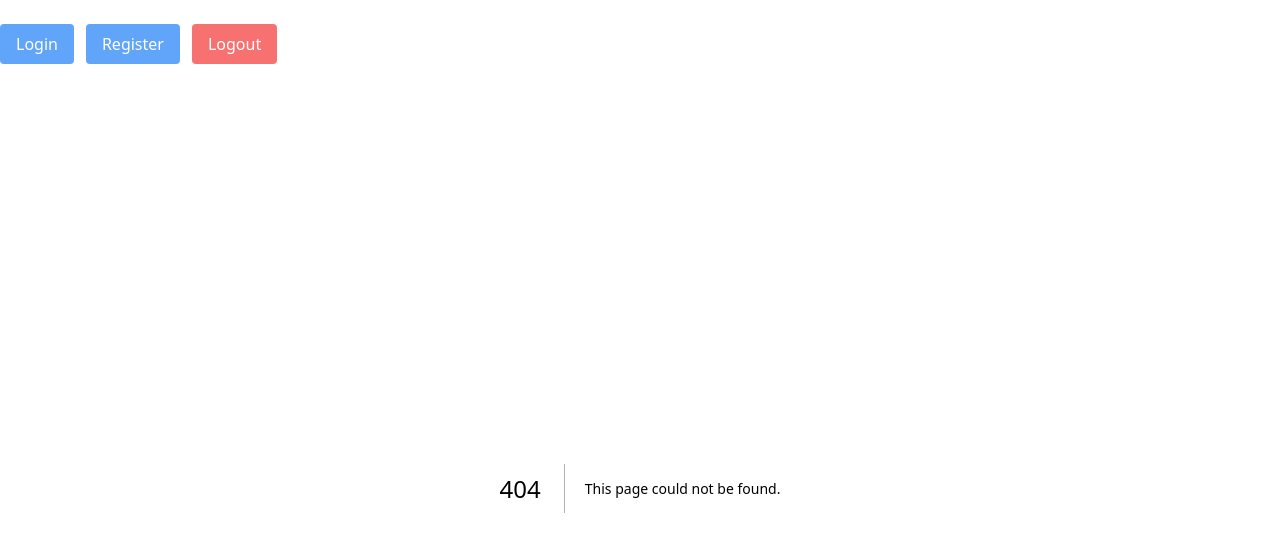
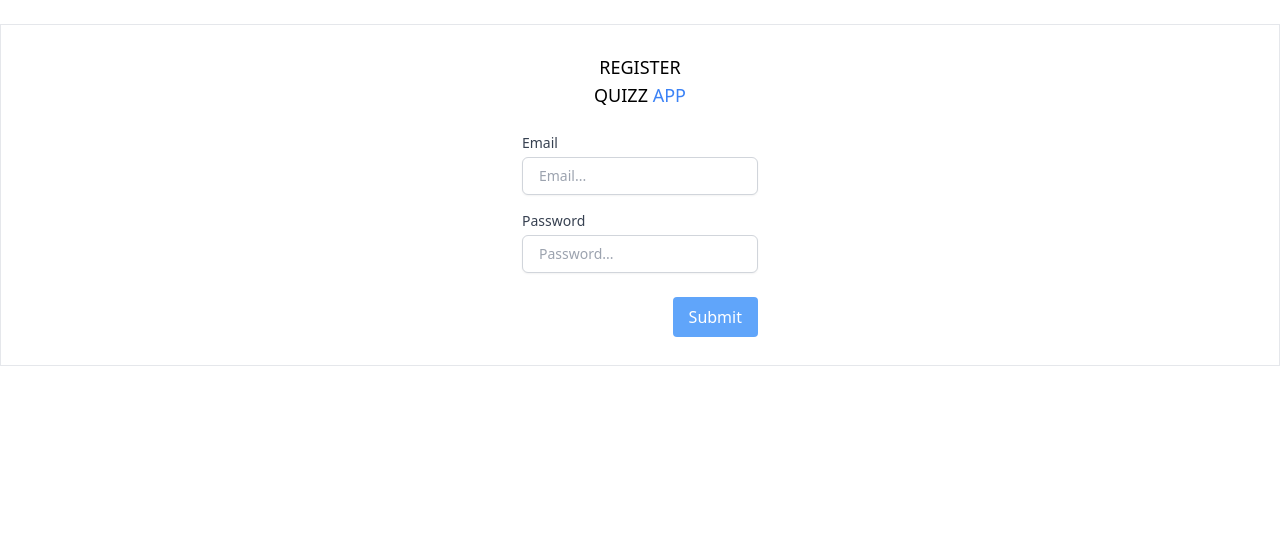
Before and after one commit to yeremiaChris/quizz-app-interview, a Next.js app: page /auth/register in a window 1280 px wide. Before the commit this address had no page. Shown: the top 552 px of the page. Built offline with nearby package versions, Linux system fonts and the light colour scheme.

Commit message:
integration firebase and redux

```diff
--- a/components/Layout.js
+++ b/components/Layout.js
@@ -1,11 +1,18 @@
+import { useRouter } from "next/router";
 import React from "react";
 import Button from "./form/Button";
-// import PopupError from "./PopupError";
+import { useSelector, useDispatch } from "react-redux";
+import PopupError from "./PopupError";
 
 export default function Layout({ children }) {
+  const router = useRouter();
+  const global = useSelector((state) => state.global);
+  const isError = global.error;
   return (
     <div className="mx-3 md:container md:mx-auto mt-6 flex justify-center items-center">
-      {/* <PopupError /> */}
+      {isError && <PopupError />}
+
+      {!router.pathname.includes("auth") ? (
         <div className="flex-1 flex flex-col gap-6 items-start">
           <div className="flex gap-3">
             <Button label="Login" />
@@ -14,6 +21,15 @@ export default function Layout({ children }) {
           </div>
           <main className="w-full">{children}</main>
         </div>
+      ) : (
+        <div className="border text-center flex-1 py-7 px-4">
+          <h1 className="uppercase text-lg font-medium">
+            {router.pathname.includes("login") ? "Login" : "Register"} <br /> quizz{" "}
+            <span className="text-blue-500"> app</span>
+          </h1>
+          <main className="w-full">{children}</main>
+        </div>
+      )}
     </div>
   );
 }
--- a/components/PopupError.js
+++ b/components/PopupError.js
@@ -1,12 +1,17 @@
 import React from "react";
+import Button from "./form/Button";
 
 function PopupError() {
   return (
     <>
       <div className="inset-0 fixed bg-black opacity-40"></div>
       <div className="absolute inset-0 flex items-center justify-center">
-        <div className="bg-white px-4 py-4 rounded">
+        <div className="bg-white px-4 py-4 rounded min-w-[400px]">
           <h2 className="text-2xl">An Error Occured !!</h2>
+          <p className="mt-1">Message</p>
+          <div className="mt-4 flex justify-end">
+            <Button label="Oke" />
+          </div>
         </div>
       </div>
     </>
--- a/components/QuestionForm.js
+++ b/components/QuestionForm.js
@@ -134,8 +134,10 @@ function QuestionForm({ data }) {
             <span>{activeQuestionIndex + 1}</span>
             <ul className="px-4">
               <li className="mb-3">
-                <p className={`${!question.error && "mb-3"}`}>{question.question}</p>
-                {question.error && <span className="text-sm text-red-400 ">{question.error}</span>}
+                <p className={`${!question.error && "mb-3"}`}>{question && question.question}</p>
+                {question.error && (
+                  <span className="text-sm text-red-400 ">{question && question.error}</span>
+                )}
                 {["Yes", "No"].map((item, index) => {
                   return (
                     <div key={index + index} className="flex items-center gap-4">
@@ -143,7 +145,7 @@ function QuestionForm({ data }) {
                         label={item}
                         value={item === "Yes" ? "True" : "False"}
                         onChange={handleChange}
-                        modelValue={question.answer}
+                        modelValue={question && question.answer}
                       />
                     </div>
                   );
--- a/components/form/Button.js
+++ b/components/form/Button.js
@@ -1,6 +1,12 @@
 import React from "react";
 
-function Button({ label, bgClass = "bg-blue-400", type = "button", disabled, onClick = () => {} }) {
+function Button({
+  label = "Label",
+  bgClass = "bg-blue-400",
+  type = "button",
+  disabled,
+  onClick = () => {},
+}) {
   return (
     <button
       type={type}
--- /dev/null
+++ b/components/form/InputField.js
@@ -0,0 +1,22 @@
+import React from "react";
+
+function InputField({ label, placeholder = label + "..." }) {
+  return (
+    <div>
+      <label htmlFor={label} className="block text-sm font-medium text-gray-700">
+        {label}
+      </label>
+      <div className="mt-1">
+        <input
+          type="email"
+          name={label}
+          id={label}
+          className="block w-full rounded-md border-gray-300 shadow-sm focus:border focus:ring-none sm:text-sm focus:outline-none outline-none border px-4 py-2"
+          placeholder={placeholder}
+        />
+      </div>
+    </div>
+  );
+}
+
+export default InputField;
--- /dev/null
+++ b/firebase-config.js
@@ -0,0 +1,28 @@
+// Import the functions you need from the SDKs you need
+
+import { initializeApp } from "firebase/app";
+
+// TODO: Add SDKs for Firebase products that you want to use
+
+const config = {
+  apiKey: "AIzaSyBCB2K_dCP3lGqhgP9x_h6cB98oxh7EuwI",
+  authDomain: "process.env.FIREBASE_AUTH_DOMAIN",
+  projectId: "quizz-app-937a5",
+  storageBucket: "q uizz-app-937a5.appspot.com",
+  messagingSenderId: "742475884891",
+  appId: "1:742475884891:web:49ed941441fb8bb1e0527e",
+  measurementId: "G-873G6ZNLBP",
+};
+
+// const config = {
+//   apiKey: process.env.FIREBASE_API_KEY,
+//   authDomain: process.env.FIREBASE_AUTH_DOMAIN,
+//   projectId: process.env.FIREBASE_PROJECT_ID,
+//   storageBucket: process.env.FIREBASE_STORAGE_BUCKET,
+//   messagingSenderId: process.env.FIREBASE_MESSAGEING_SENDER_ID,
+//   appId: process.env.FIREBASE_APP_ID,
+//   measurementId: process.env.FIREBASE_MEASUREMENT_ID,
+// };
+
+// Initialize Firebase
+export const firebaseApp = initializeApp(config);
--- a/package.json
+++ b/package.json
@@ -14,6 +14,8 @@
     "axios": "^1.1.3",
     "eslint": "8.27.0",
     "eslint-config-next": "13.0.3",
+    "firebase": "^9.14.0",
+    "firebase-tools": "^11.16.1",
     "next": "13.0.3",
     "next-redux-wrapper": "^8.0.0",
     "postcss": "^8.4.19",
--- a/pages/_app.js
+++ b/pages/_app.js
@@ -2,14 +2,17 @@ import Layout from "../components/Layout";
 import store from "../store/store";
 import "../styles/globals.css";
 import { Provider } from "react-redux";
+// import { AuthProvider } from "../firebase";
 
 function MyApp({ Component, pageProps }) {
   return (
-    <Layout>
-      <Provider store={store}>
+    <Provider store={store}>
+      <Layout>
+        {/* <AuthProvider> */}
         <Component {...pageProps} />
-      </Provider>
-    </Layout>
+        {/* </AuthProvider> */}
+      </Layout>
+    </Provider>
   );
 }
 
--- /dev/null
+++ b/pages/auth/login.js
@@ -0,0 +1,37 @@
+import React from "react";
+import Button from "../../components/form/Button";
+import InputField from "../../components/form/InputField";
+import { getAuth, signInWithEmailAndPassword } from "firebase/auth";
+
+function login() {
+  const signIn = () => {
+    const auth = getAuth();
+    const email = "yeremia997@gmail.com";
+    const password = "pass789";
+    signInWithEmailAndPassword(auth, email, password)
+      .then((userCredential) => {
+        // Signed in
+        const user = userCredential.user;
+        console.log(user);
+        // ...
+      })
+      .catch((error) => {
+        const errorCode = error.code;
+        const errorMessage = error.message;
+      });
+  };
+  return (
+    <div className="mt-6 flex gap-4 flex-col items-center justify-center text-left">
+      <div className="justify-end flex gap-4 flex-col gap-4">
+        <InputField label="Email" />
+        <InputField label="Password" />
+        <div className="flex justify-end gap-4 mt-2">
+          <Button label="Login" onClick={signIn} />
+          <Button label="Register" />
+        </div>
+      </div>
+    </div>
+  );
+}
+
+export default login;
--- /dev/null
+++ b/pages/auth/register.js
@@ -0,0 +1,39 @@
+import React from "react";
+import Button from "../../components/form/Button";
+import InputField from "../../components/form/InputField";
+import { getAuth, createUserWithEmailAndPassword } from "firebase/auth";
+import { firebaseApp } from "../../firebase-config";
+
+function login() {
+  const register = () => {
+    const auth = getAuth(firebaseApp);
+    const email = "yeremia997@gmail.com";
+    const password = "pass789";
+    createUserWithEmailAndPassword(auth, email, password)
+      .then((userCredential) => {
+        // Signed in
+        const user = userCredential.user;
+        console.log(userCredential);
+        // ...
+      })
+      .catch((error) => {
+        console.log(error.response);
+        const errorCode = error.code;
+        const errorMessage = error.message;
+        // ..
+      });
+  };
+  return (
+    <div className="mt-6 flex gap-4 flex-col items-center justify-center text-left">
+      <div className="justify-end flex gap-4 flex-col gap-4">
+        <InputField label="Email" />
+        <InputField label="Password" />
+        <div className="flex justify-end gap-4 mt-2">
+          <Button label="Submit" onClick={register} />
+        </div>
+      </div>
+    </div>
+  );
+}
+
+export default login;
--- a/store/index.js
+++ b/store/global.js
@@ -1,9 +1,10 @@
 import { createSlice } from "@reduxjs/toolkit";
 
-export const index = createSlice({
-  name: "index",
+export const global = createSlice({
+  name: "global",
   initialState: {
     error: false,
+    message: "",
   },
   reducers: {
     setProps: (state, payload) => {
@@ -13,6 +14,6 @@ export const index = createSlice({
 });
 
 // Action creators are generated for each case reducer function
-export const { setProps } = index.actions;
+export const { setProps } = global.actions;
 
-export default index.reducer;
+export default global.reducer;
--- a/store/store.js
+++ b/store/store.js
@@ -1,5 +1,5 @@
 import { configureStore } from "@reduxjs/toolkit";
-import globalReducer from "./index";
+import globalReducer from "./global";
 export default configureStore({
   reducer: {
     global: globalReducer,
```
Also changed, not shown: 2 other files (tests, documents, lock files or other folders). Lines whose indentation alone changed are shown as unchanged.
